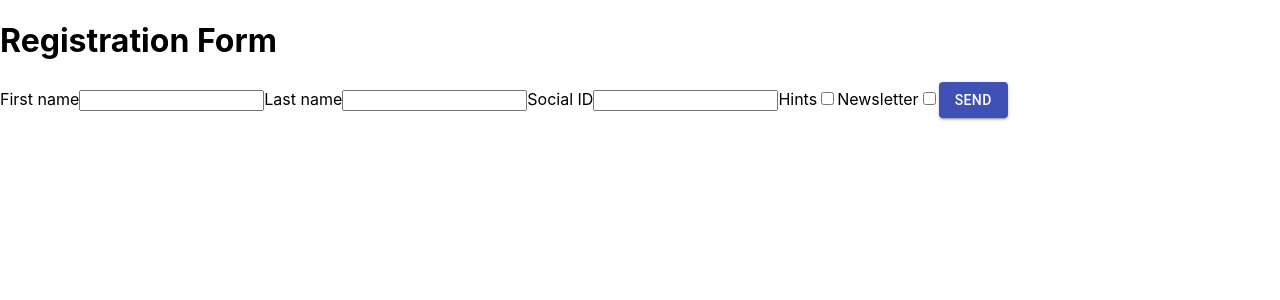
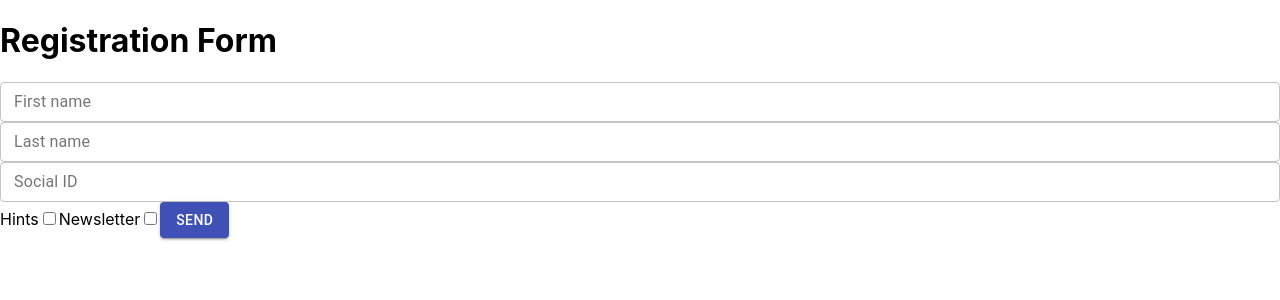
Before and after one commit to Nadyan/form-react, a React (Create React App) app: page / in a window 1280 px wide. Shown: the top 300 px of the page. Built offline with nearby package versions, Linux system fonts and the light colour scheme.

Commit message:
material-ui

```diff
--- a/src/components/RegistrationForm/index.js
+++ b/src/components/RegistrationForm/index.js
@@ -1,4 +1,4 @@
-import { Button } from '@material-ui/core';
+import { Button, TextField } from '@material-ui/core';
 import React, { Fragment } from 'react';
 
 export default function RegistrationForm() {
@@ -9,14 +9,30 @@ export default function RegistrationForm() {
         <Fragment>
             <h1>Registration Form</h1>
             <form>
-                <label>First name</label>
-                <input type="text"></input>
 
-                <label>Last name</label>
-                <input type="text"></input>
+                <TextField
+                    id="field-first-name"
+                    label="First name"
+                    variant="outlined"
+                    size="small"
+                    fullWidth="true"
+                />
 
-                <label>Social ID</label>
-                <input type="text"></input>
+                <TextField
+                    id="field-last-name"
+                    label="Last name"
+                    variant="outlined"
+                    size="small"
+                    fullWidth="true"
+                />
+
+                <TextField
+                    id="field-social-id"
+                    label="Social ID"
+                    variant="outlined"
+                    size="small"
+                    fullWidth="true"
+                />
 
                 <label>Hints</label>
                 <input type="checkbox"></input>
```
Also changed, not shown: 1 other file (tests, documents, lock files or other folders).
